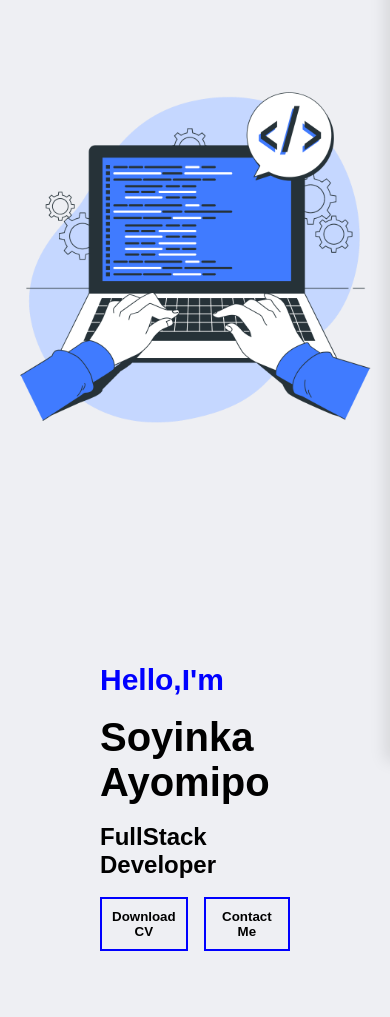
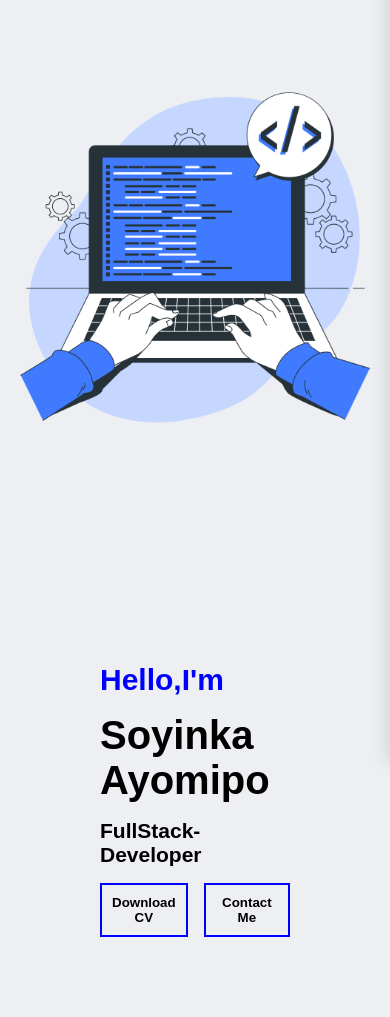
Before and after one commit to AY-CODED/My-Portfolio, a plain HTML site: page index.html in a window 390 px wide. Shown: the part 83-1100 px from the top of the page. Drawn offline with nearby package versions, Linux system fonts and the light colour scheme; a web font is replaced by a local one.

Commit message:
changes made

```diff
--- a/index.html
+++ b/index.html
@@ -48,7 +48,7 @@
           <br />
           <div id="name">Soyinka Ayomipo</div>
           <br />
-          <h2>FullStack Developer</h2>
+          <h2>FullStack-Developer</h2>
           <br />
           <div class="txt-img-btn">
             <button>Download CV</button>
--- a/static/css/style.css
+++ b/static/css/style.css
@@ -493,6 +493,11 @@ footer{
     .prj-build-img img{
         width: 100%;
     }
+    .txt{
+        font-size: 14px;
+        width: 100%;
+        display: block;
+    }
     .form{
         display: block;
         width: 100%;
```
